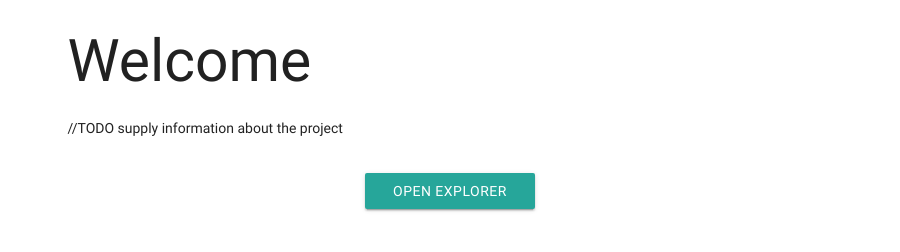
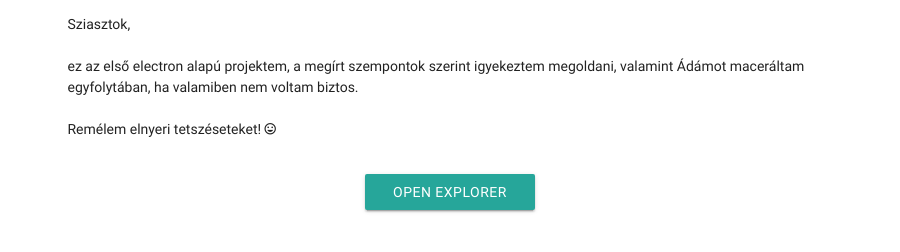
Before and after one commit to smokerigni/file_explorer, an Electron app: page views/index.html in a window 900 px wide. Drawn offline with nearby package versions, Linux system fonts and the light colour scheme; files whose address does not match are found by name.

Commit message:
main window introducion updated :)

```diff
--- a/views/index.html
+++ b/views/index.html
@@ -5,15 +5,17 @@
         <meta charset="UTF-8">
         <link href="http://fonts.googleapis.com/icon?family=Material+Icons" rel="stylesheet">
         <link type="text/css" rel="stylesheet" href="../assets/css/materialize.min.css"  media="screen,projection"/>
+        <link type="text/css" rel="stylesheet" href="../assets/css/ionicons.min.css"  media="screen,projection"/>
         <meta name="viewport" content="width=device-width, initial-scale=1.0"/>
     </head>
     <body>
         <div class="container">
             <div class="row">
                 <div class="col m12">
-                    <h1>Welcome</h1>
                     <p>
-                        //TODO supply information about the project
+                        Sziasztok,<br /><br />
+                        ez az első electron alapú projektem, a megírt szempontok szerint igyekeztem megoldani, valamint Ádámot maceráltam egyfolytában, ha valamiben nem voltam biztos. <br /><br />
+                        Remélem elnyeri tetszéseteket! <i class="ion-android-happy"></i>
                     </p>
                 </div>
             </div>
```
